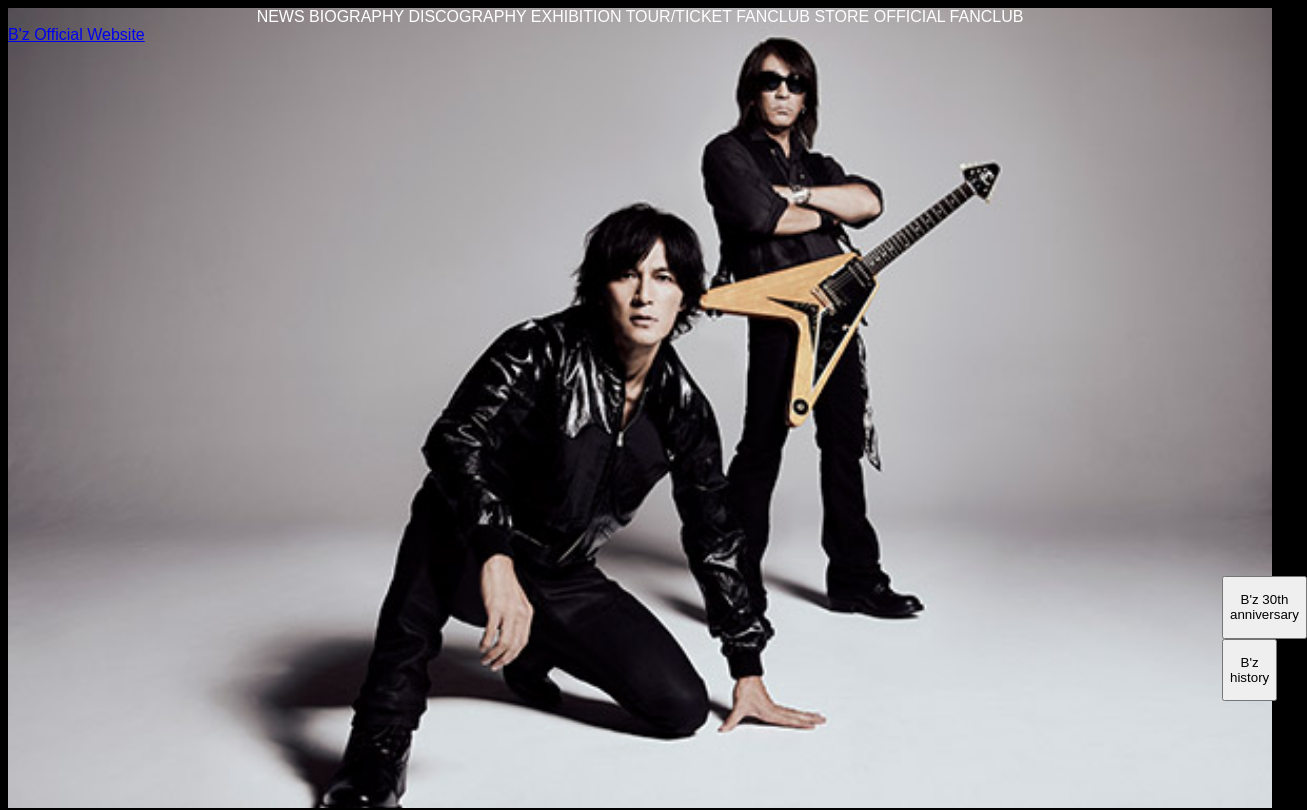
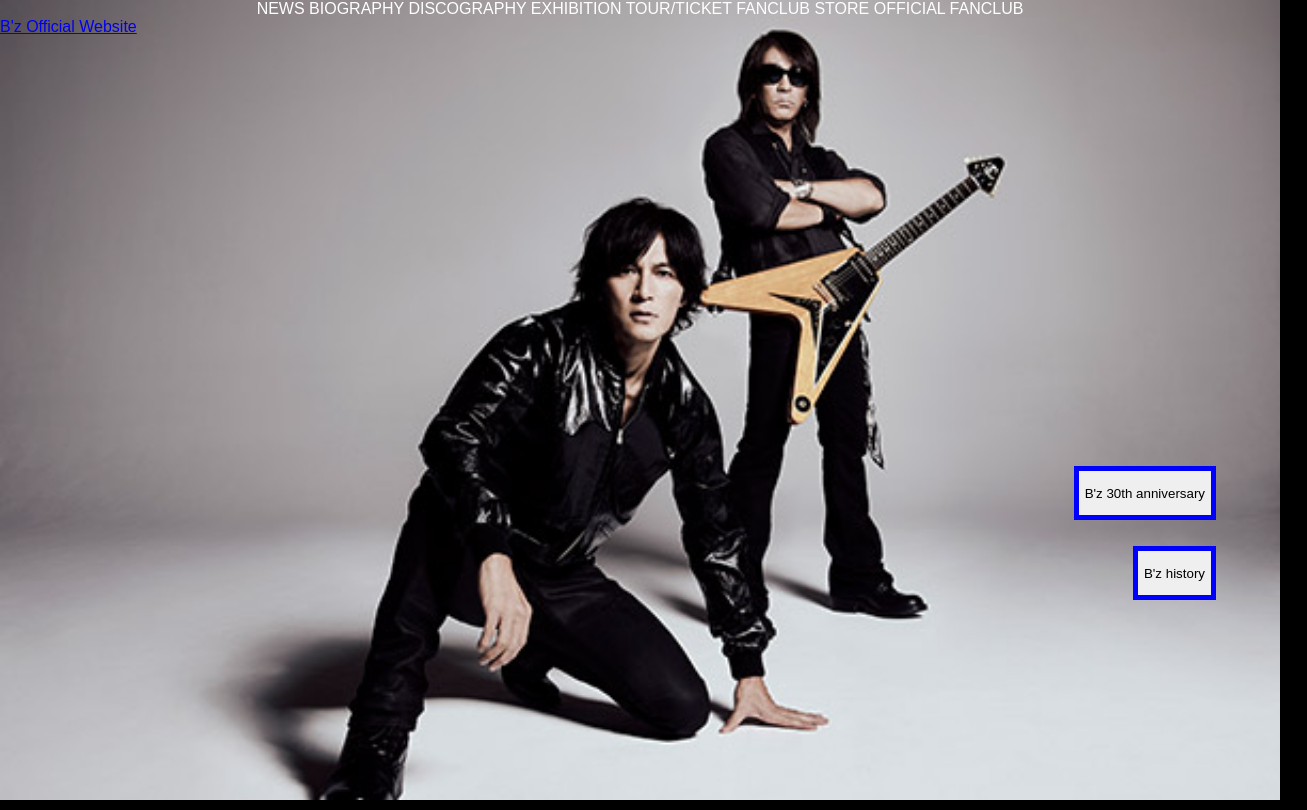
Before and after one commit to pog69/learn_, a plain HTML site: page index.html in a window 1280 px wide. Shown: the top 810 px of the page, 1307 px wide, since content can reach past the window. Drawn offline with nearby package versions, Linux system fonts and the light colour scheme.

Commit message:
確実におかしいところを直した

```diff
--- a/index.css
+++ b/index.css
@@ -1,11 +1,18 @@
-@chsarset "utf-8" ;
+@chsarset "utf-8";
+
+body {
+    margin: 0;
+}
+
 header {
   background-color: black;
   background-image: url("ap_dinosaur.jpg");
   background-repeat: no-repeat;
   background-size: cover;
   height: 800px;
+  position: relative;
 }
+
 #header{
   text-align: center;
   color: white;
@@ -34,7 +41,6 @@ img {
 }
 #photo p {
   color: white;
-  height: 500px;
 }
 footer {
   color: white;
@@ -43,6 +49,8 @@ footer {
 
 #photo {
   height: 300px;
+  width: 1000px;
+  margin: 0 auto;
 }
 
 #photo div {
@@ -50,14 +58,17 @@ footer {
   text-align: center;
   margin: 25px;
 }
-.btn{
-  width: 50px;
-  height: 50px;
-  float: right;
-  margin-top: 550px;
-  margin-bottom: 20px;
 
+button.ann{
+    border: solid 5px blue;
+    position: absolute;
+    bottom: 35%;
+    right: 5%;
 }
-.ann button{
-  border: solid 5px blue;
+
+button.his {
+    border: solid 5px blue;
+    position: absolute;
+    bottom: 25%;
+    right: 5%;
 }
```
